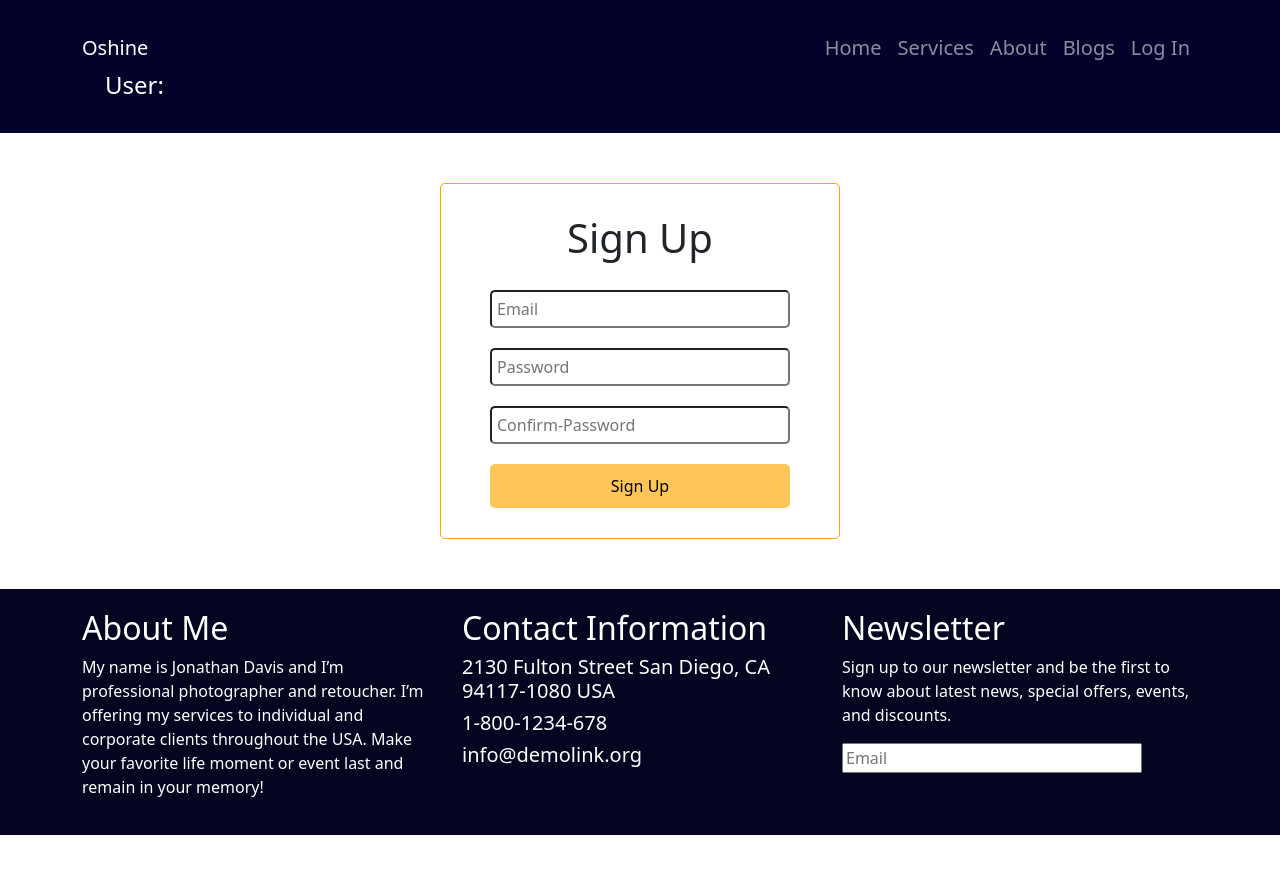
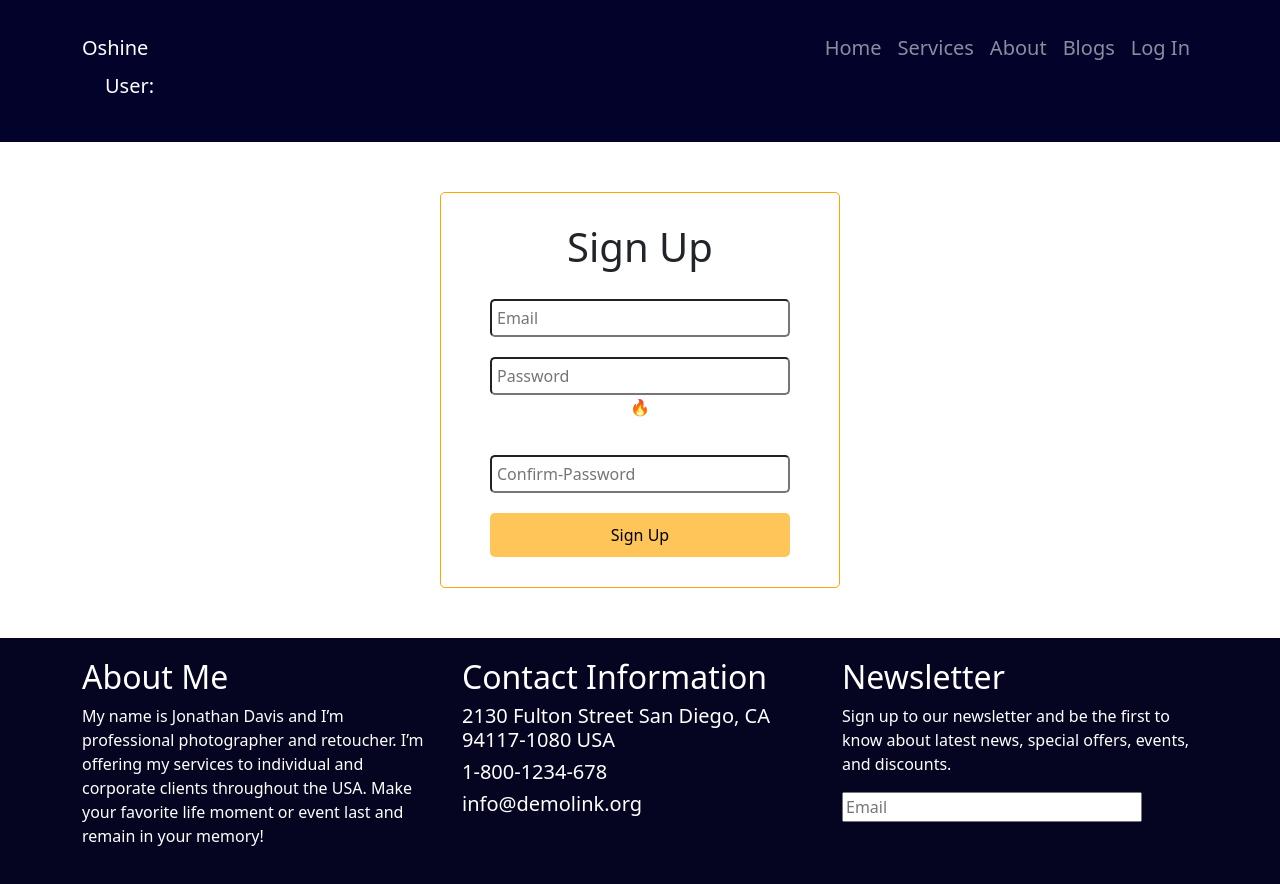
Before and after one commit to NurulHudaDev/photography-service-provider-web-site, a React (Create React App) app: page /signup in a window 1280 px wide. Before the commit the page ends 835 px from the top, so only its background shows below. Built offline with nearby package versions, Linux system fonts and the light colour scheme; no server answers.

Commit message:
photographer-assignment-10

```diff
--- a/src/Pages/Shared/Header/Header.js
+++ b/src/Pages/Shared/Header/Header.js
@@ -41,7 +41,7 @@ const Header = () => {
                         {user?.uid?<Nav.Link onClick={hendelLogOut}>Log Out</Nav.Link>:<Nav.Link as={Link} to='/login'>Log In</Nav.Link>}
                     </Nav>
                 </Container>
-                <h4 className="logo">User: {user?.displayName}</h4>
+                <p className="logo">User: {user?.displayName}</p>
             </Navbar>
         </div>
     );
--- a/src/Pages/SignUp/SignUp.js
+++ b/src/Pages/SignUp/SignUp.js
@@ -35,8 +35,6 @@ const SignUp = () => {
             setErrors({ ...errors, email: "Invalid email" });
             setUserInfo({ ...userInfo, email: "" });
         }
-
-        // setEmail(e.target.value);
     };
     const heandelPasswordChang = (e) => {
         const passwordRegex = /.{6,}/;
@@ -88,9 +86,10 @@ const SignUp = () => {
 
     useEffect(() => {
         if (user) {
-            navigate(from);
+            navigate('/');
         }
     }, [user]);
+
 
     return (
         <Container>
@@ -104,8 +103,9 @@ const SignUp = () => {
                     <input type="email" name="" id="" placeholder='Email' onChange={heandelEmailChang}/>
                     {errors?.email && <p className="text-danger">{errors.email}</p> }
                     <br />
-                    <input type="password" name="" id="" placeholder='Password' onChange={heandelPasswordChang}/>
+                    <input type={showPass ? "text" : "password"} name="" id="" placeholder='Password' onChange={heandelPasswordChang}/>
                     {errors?.password && <p className="text-danger">{errors.password}</p> }
+                    <p className="absolute top-3 right-5" onClick={() => setShowPass(!showPass)}>🔥</p>
                     <input type="password" name="" id="" placeholder='Confirm-Password' onChange={handleConfirmPasswordChange}/>
                     {errors?.password && <p className="text-danger">{errors.password}</p> }
                     <button className='button'>Sign Up</button>
```
Also changed, not shown: src/Pages/Login/Login.js (+0 -11 lines), public/icons8-photography-50 (1).png (deleted).
